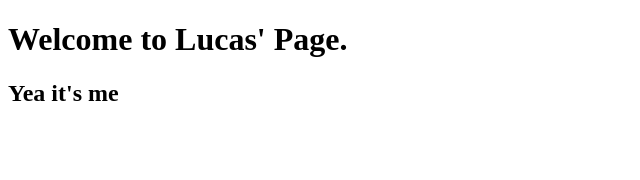
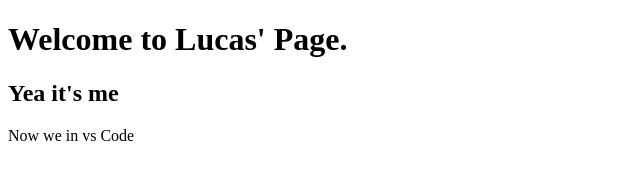
Before and after one commit to lucasfletcher14/GitTest, a plain HTML site: page index.html in a window 1280 px wide. Shown: the whole page, without its empty margins (0-640 px from the left). Drawn offline with Linux system fonts and the light colour scheme.

Commit message:
vscode update

```diff
--- a/index.html
+++ b/index.html
@@ -11,6 +11,7 @@
 <body>
   <h1>Welcome to Lucas' Page.</h1>
   <h2>Yea it's me</h2>
+  <p>Now we in vs Code</p>
   <script src="script.js"></script>
 </body>
 
```
